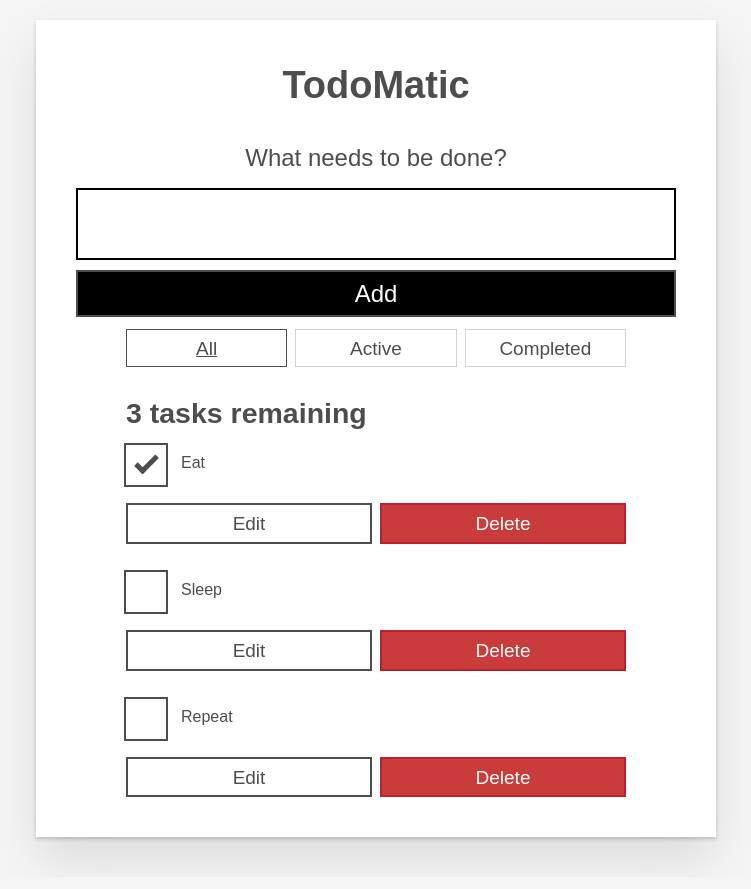
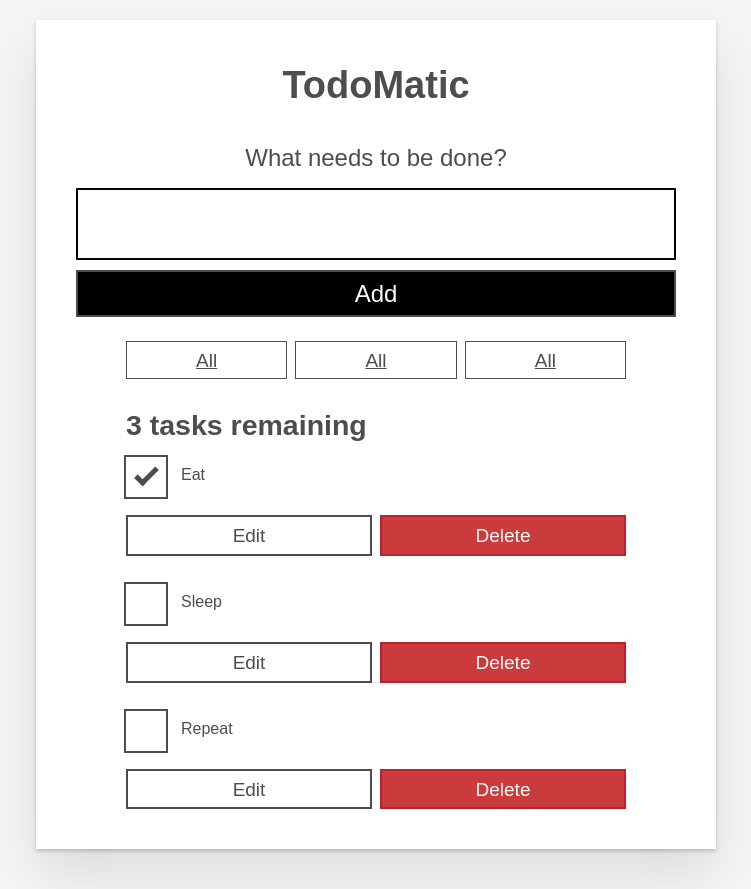
Before and after one commit to Johnr302/react-todo-tutorial, a React (Create React App) app: page / in a window 1280 px wide. Shown: the whole page, without its empty margins (264-1015 px from the left). Built offline with nearby package versions, Linux system fonts and the light colour scheme.

Commit message:
added click handlers to start to add tasks

```diff
--- a/src/App.js
+++ b/src/App.js
@@ -1,43 +1,28 @@
 import React from "react";
 import Todo from "./components/Todo.js";
+import { FilterButton } from "./components/FilterButton";
+import { Form } from "./components/Form";
+const addTask = (name) => {
+  alert(name);
+};
+function App(props) {
+  const taskList = props.tasks.map((task) => (
+    <Todo
+      id={task.id}
+      name={task.name}
+      completed={task.completed}
+      key={task.id}
+    />
+  ));
 
-function App(props) {
   return (
     <div className="todoapp stack-large">
       <h1>TodoMatic</h1>
-      <form>
-        <h2 className="label-wrapper">
-          <label htmlFor="new-todo-input" className="label__lg">
-            What needs to be done?
-          </label>
-        </h2>
-        <input
-          type="text"
-          id="new-todo-input"
-          className="input input__lg"
-          name="text"
-          autoComplete="off"
-        />
-        <button type="submit" className="btn btn__primary btn__lg">
-          Add
-        </button>
-      </form>
+      <Form addTask={addTask} />
       <div className="filters btn-group stack-exception">
-        <button type="button" className="btn toggle-btn" aria-pressed="true">
-          <span className="visually-hidden">Show </span>
-          <span>all</span>
-          <span className="visually-hidden"> tasks</span>
-        </button>
-        <button type="button" className="btn toggle-btn" aria-pressed="false">
-          <span className="visually-hidden">Show </span>
-          <span>Active</span>
-          <span className="visually-hidden"> tasks</span>
-        </button>
-        <button type="button" className="btn toggle-btn" aria-pressed="false">
-          <span className="visually-hidden">Show </span>
-          <span>Completed</span>
-          <span className="visually-hidden"> tasks</span>
-        </button>
+        <FilterButton />
+        <FilterButton />
+        <FilterButton />
       </div>
       <h2 id="list-heading">3 tasks remaining</h2>
       <ul
@@ -45,9 +30,7 @@ function App(props) {
         className="todo-list stack-large stack-exception"
         aria-labelledby="list-heading"
       >
-        <Todo name="Eat" completed={true} id="todo-0" />
-        <Todo name="Sleep" completed={false} id="todo-1" />
-        <Todo name="Repeat" completed={false} id="todo-2" />
+        {taskList}
       </ul>
     </div>
   );
--- /dev/null
+++ b/src/components/FilterButton.js
@@ -0,0 +1,13 @@
+import React from "react";
+
+export const FilterButton = () => {
+  return (
+    <div className="filters btn-group stack-exception">
+      <button type="button" className="btn toggle-btn" aria-pressed="true">
+        <span className="visually-hidden">Show </span>
+        <span>all</span>
+        <span className="visually-hidden"> tasks</span>
+      </button>
+    </div>
+  );
+};
--- /dev/null
+++ b/src/components/Form.js
@@ -0,0 +1,28 @@
+import React from "react";
+
+export const Form = (props) => {
+  const handleSubmit = (e) => {
+    e.preventDefault();
+    props.addTask("Say hello");
+  };
+
+  return (
+    <form onSubmit={handleSubmit}>
+      <h2 className="label-wrapper">
+        <label htmlFor="new-todo-input" className="label__lg">
+          What needs to be done?
+        </label>
+      </h2>
+      <input
+        type="text"
+        id="new-todo-input"
+        className="input input__lg"
+        name="text"
+        autoComplete="off"
+      />
+      <button type="submit" className="btn btn__primary btn__lg">
+        Add
+      </button>
+    </form>
+  );
+};
--- a/src/index.js
+++ b/src/index.js
@@ -1,14 +1,20 @@
-import React from 'react';
-import ReactDOM from 'react-dom';
-import './index.css';
-import App from './App';
-import reportWebVitals from './reportWebVitals';
+import React from "react";
+import ReactDOM from "react-dom";
+import "./index.css";
+import App from "./App";
+import reportWebVitals from "./reportWebVitals";
+
+const DATA = [
+  { id: "todo-0", name: "Eat", completed: true },
+  { id: "todo-1", name: "Sleep", completed: false },
+  { id: "todo-2", name: "Repeat", completed: false },
+];
 
 ReactDOM.render(
   <React.StrictMode>
-    <App />
+    <App tasks={DATA} />
   </React.StrictMode>,
-  document.getElementById('root')
+  document.getElementById("root")
 );
 
 // If you want to start measuring performance in your app, pass a function
```
Also changed, not shown: 1 other file (tests, documents, lock files or other folders).
